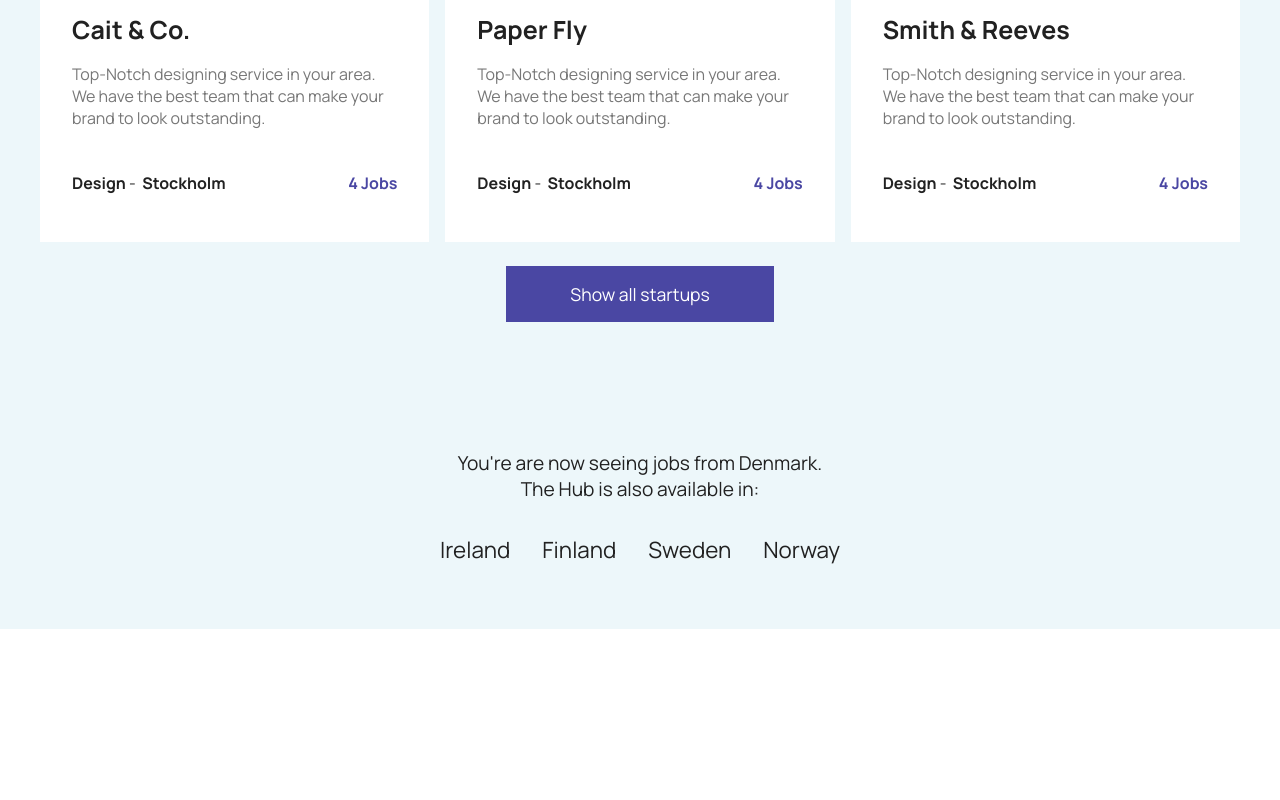
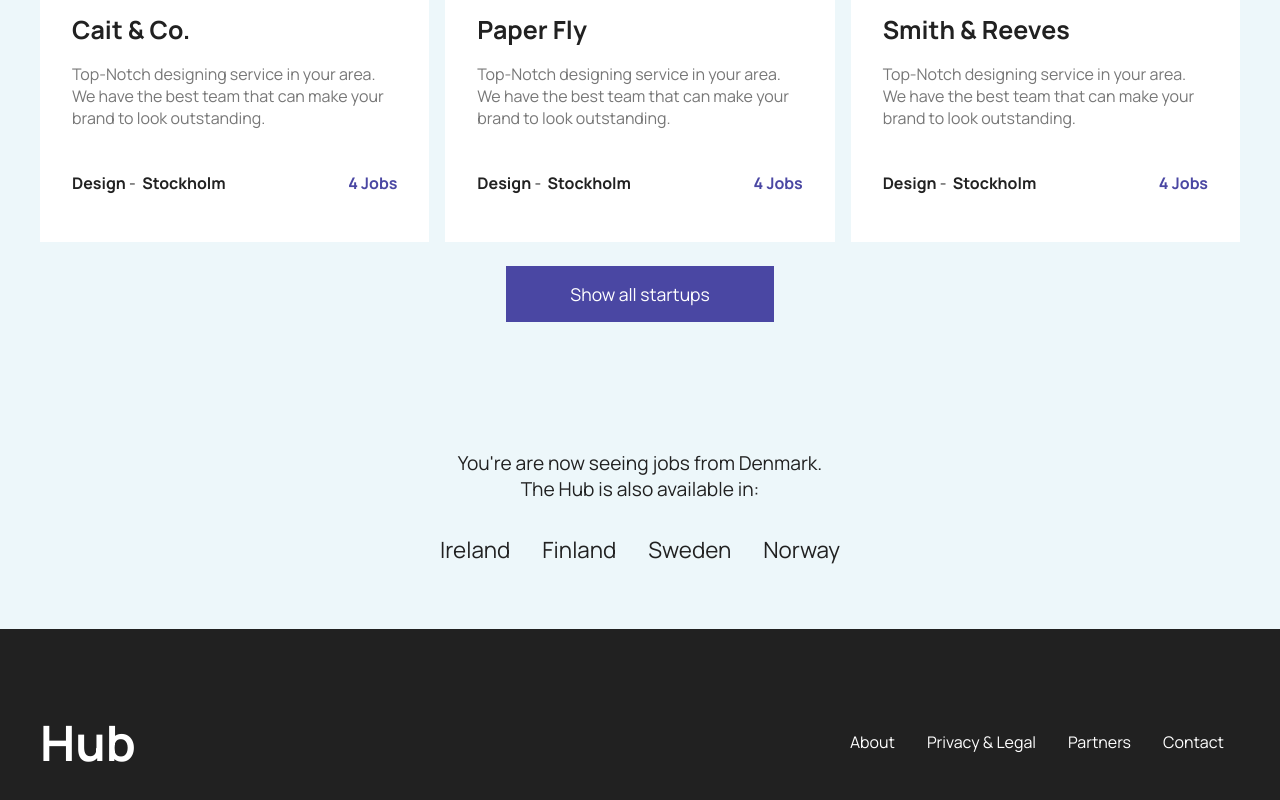
Before and after one commit to honey-hoper/hub, an Angular app: page / in a window 1280 px wide. Shown: the part 3534-4334 px from the top of the page. Before the commit the page ends 4163 px from the top, so only its background shows below. Built offline with nearby package versions, Linux system fonts and the light colour scheme.

Commit message:
Completed Footer

```diff
--- a/src/app/app.module.ts
+++ b/src/app/app.module.ts
@@ -8,6 +8,7 @@ import { HomeComponent } from './home/home.component';
 import { CategoryCardComponent } from './home/category-card/category-card.component';
 import { JobCardComponent } from './home/job-card/job-card.component';
 import { StartupCardComponent } from './home/startup-card/startup-card.component';
+import { FooterComponent } from './footer/footer.component';
 
 @NgModule({
   declarations: [
@@ -16,7 +17,8 @@ import { StartupCardComponent } from './home/startup-card/startup-card.component
   HomeComponent,
   CategoryCardComponent,
   JobCardComponent,
-  StartupCardComponent
+  StartupCardComponent,
+  FooterComponent
   ],
   imports: [
     BrowserModule,
--- /dev/null
+++ b/src/app/footer/footer.component.html
@@ -0,0 +1,14 @@
+<footer>
+  <div class="container flex-row flex-align-center">
+    <a href="/" class="text-decoration-none">
+      <h1>Hub</h1>
+    </a>
+    <div class="flex-1"></div>
+    <nav class="flex-row flex-align-center">
+      <a>About</a>
+      <a>Privacy & Legal</a>
+      <a>Partners</a>
+      <a>Contact</a>
+    </nav>
+  </div>
+</footer>
--- /dev/null
+++ b/src/app/footer/footer.component.sass
@@ -0,0 +1,15 @@
+@import "src/styles/variables"
+
+footer
+  background-color: $colorOnSurface
+  color: $colorSurface
+  padding: 5rem 0
+
+  a
+    color: $colorSurface
+
+  nav > a
+    margin: 0 1rem
+
+.text-decoration-none
+  text-decoration: none
--- /dev/null
+++ b/src/app/footer/footer.component.ts
@@ -0,0 +1,15 @@
+import { Component, OnInit } from '@angular/core';
+
+@Component({
+  selector: 'app-footer',
+  templateUrl: './footer.component.html',
+  styleUrls: ['./footer.component.sass']
+})
+export class FooterComponent implements OnInit {
+
+  constructor() { }
+
+  ngOnInit(): void {
+  }
+
+}
--- a/src/app/main/main.component.html
+++ b/src/app/main/main.component.html
@@ -2,3 +2,4 @@
 <main>
   <app-home></app-home>
 </main>
+<app-footer></app-footer>
```
Also changed, not shown: 1 other file (tests, documents, lock files or other folders).
